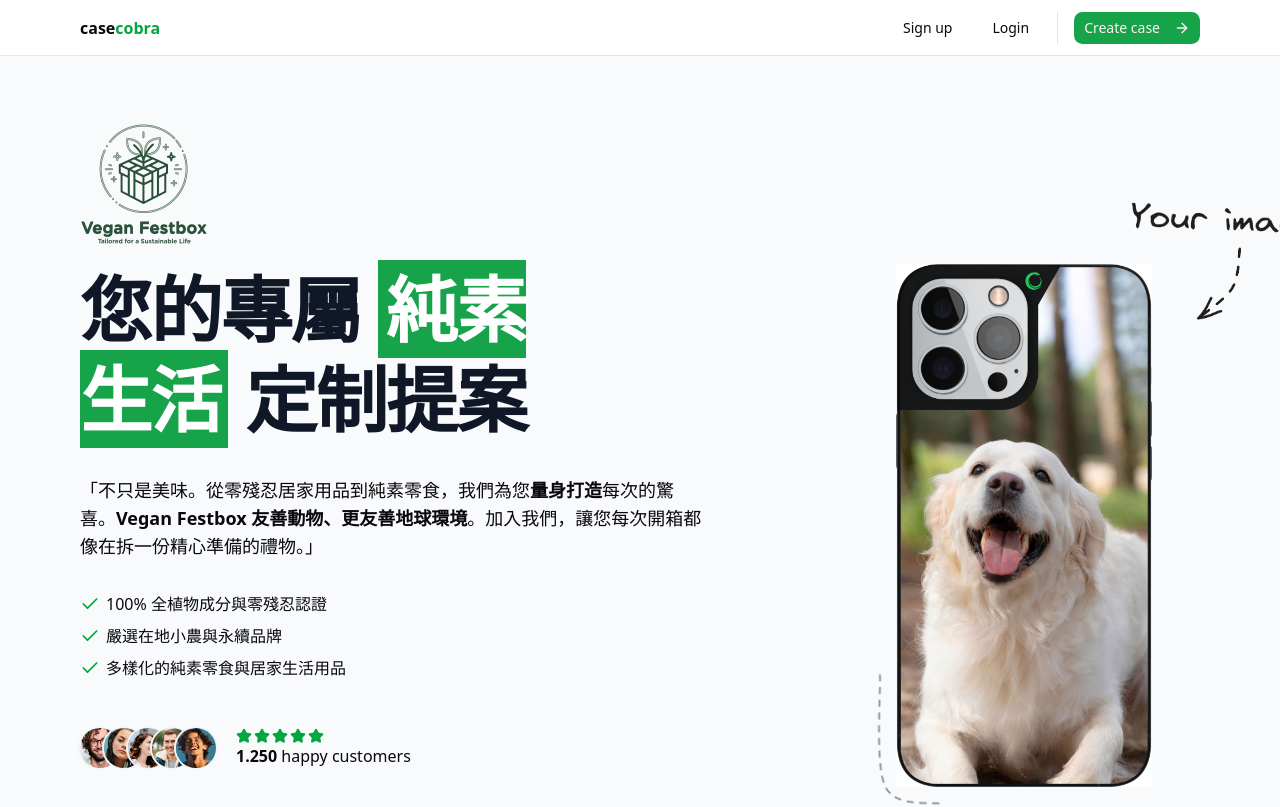
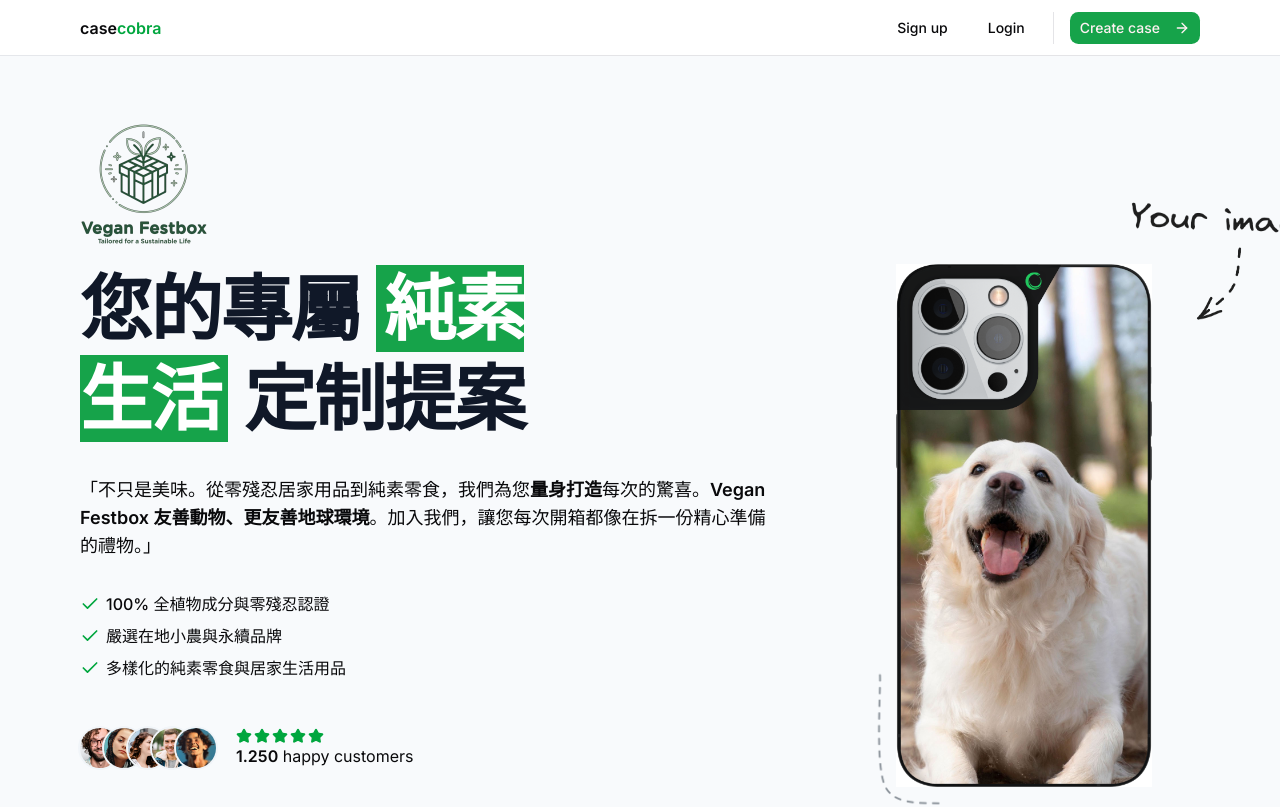
Before and after one commit to pinchen-dev/vegan-festbox, a Next.js app: page / in a window 1280 px wide. Shown: the top 807 px of the page. Built offline with nearby package versions, Linux system fonts and the light colour scheme; no server answers.

Commit message:
feat: db sync and config saving

```diff
--- a/package.json
+++ b/package.json
@@ -19,6 +19,7 @@
     "@radix-ui/react-progress": "^1.1.8",
     "@radix-ui/react-scroll-area": "^1.2.10",
     "@radix-ui/react-slot": "^1.2.4",
+    "@tanstack/react-query": "^5.90.20",
     "@uploadthing/react": "^7.3.3",
     "class-variance-authority": "^0.7.1",
     "clsx": "^2.1.1",
--- a/src/app/configure/design/DesignConfigurator.tsx
+++ b/src/app/configure/design/DesignConfigurator.tsx
@@ -32,6 +32,9 @@ import {
 import { BASE_PRICE } from "@/config/products";
 import { useUploadThing } from "@/lib/uploadthing";
 import { toast } from "sonner";
+import { useMutation } from "@tanstack/react-query";
+import { saveConfig as _saveConfig, SaveConfigArgs } from "./actions";
+import { useRouter } from "next/navigation";
 
 interface DesignConfiguratorProps {
   configId: string;
@@ -44,6 +47,24 @@ const DesignConfigurator = ({
   imageUrl,
   imageDimensions,
 }: DesignConfiguratorProps) => {
+  const router = useRouter()
+  const {mutate: saveConfig} = useMutation({
+    mutationKey: ["save-config"],
+    mutationFn: async (args: SaveConfigArgs) => {
+      await Promise.all([saveConfiguration(), _saveConfig(args)])
+    },
+    onError:() => {
+      toast.error(
+        "Something went wrong",
+        {description:
+          "There was an error on our end. Please try again.",
+      });
+    },
+    onSuccess: () => {
+      router.push(`/configure/preview?id=${configId}`)
+    },
+  })
+
   const [options, setOptions] = useState<{
     color: (typeof COLORS)[number];
     model: (typeof MODELS.options)[number];
@@ -376,7 +397,15 @@ const DesignConfigurator = ({
                     100,
                 )}
               </p>
-              <Button size="sm" className="w-full">
+              <Button
+              onClick={() => saveConfig({
+                configId,
+                color: options.color.value,
+                finish: options.finish.value,
+                material: options.material.value,
+                model: options.model.value,
+              })}
+              size="sm" className="w-full">
                 Continue
                 <ArrowRight className="h-4 w-4 ml-1.5 inline" />
               </Button>
--- /dev/null
+++ b/src/app/configure/design/actions.ts
@@ -0,0 +1,29 @@
+"use server";
+import {
+  CaseColor,
+  CaseFinish,
+  CaseMaterial,
+  PhoneModel,
+} from "@prisma/client";
+import { db } from "@/db";
+
+export type SaveConfigArgs = {
+  color: CaseColor;
+  finish: CaseFinish;
+  material: CaseMaterial;
+  model: PhoneModel;
+  configId: string;
+};
+
+export async function saveConfig({
+  color,
+  finish,
+  material,
+  model,
+  configId,
+}: SaveConfigArgs) {
+  await db.configuration.update({
+    where: { id: configId },
+    data: { color, finish, material, model },
+  });
+}
--- a/src/app/layout.tsx
+++ b/src/app/layout.tsx
@@ -1,19 +1,12 @@
 import type { Metadata } from "next";
-import { Geist, Geist_Mono } from "next/font/google";
+import { Inter } from 'next/font/google'
 import "./globals.css";
 import Navbar from "@/components/Navbar";
 import Footer from "@/components/Footer";
 import { Toaster } from "sonner";
+import Providers from "@/components/Providers";
 
-const geistSans = Geist({
-  variable: "--font-geist-sans",
-  subsets: ["latin"],
-});
-
-const geistMono = Geist_Mono({
-  variable: "--font-geist-mono",
-  subsets: ["latin"],
-});
+const inter = Inter({ subsets: ['latin'] })
 
 export const metadata: Metadata = {
   title: "Create Next App",
@@ -27,13 +20,12 @@ export default function RootLayout({
 }>) {
   return (
     <html lang="en">
-      <body
-        className={`${geistSans.variable} ${geistMono.variable} antialiased`}
-      >
+      <body className={inter.className}>
         <Navbar />
 
         <main className="flex flex-col min-h-[calc(100vh-3.5rem-1px)]">
-          <div className="flex-1 flex flex-col h-full">{children}</div>
+          <div className="flex-1 flex flex-col h-full">
+            <Providers>{children}</Providers></div>
           <Footer />
         </main>
 
--- /dev/null
+++ b/src/components/Providers.tsx
@@ -0,0 +1,11 @@
+"use client"
+import { QueryClient, QueryClientProvider } from "@tanstack/react-query"
+import { ReactNode } from "react"
+
+const client = new QueryClient()
+
+const Providers = ({ children }: { children: ReactNode }) => {
+    return <QueryClientProvider client={client}>{children}</QueryClientProvider>
+}
+
+export default Providers
--- a/src/validators/option-validators.ts
+++ b/src/validators/option-validators.ts
@@ -19,7 +19,7 @@ export const MODELS = {
   options: [
     {
       label: "iPhone X",
-      value: "iphone",
+      value: "iphonex",
     },
     {
       label: "iPhone 11",
```
Also changed, not shown: 2 other files (tests, documents, lock files or other folders).
